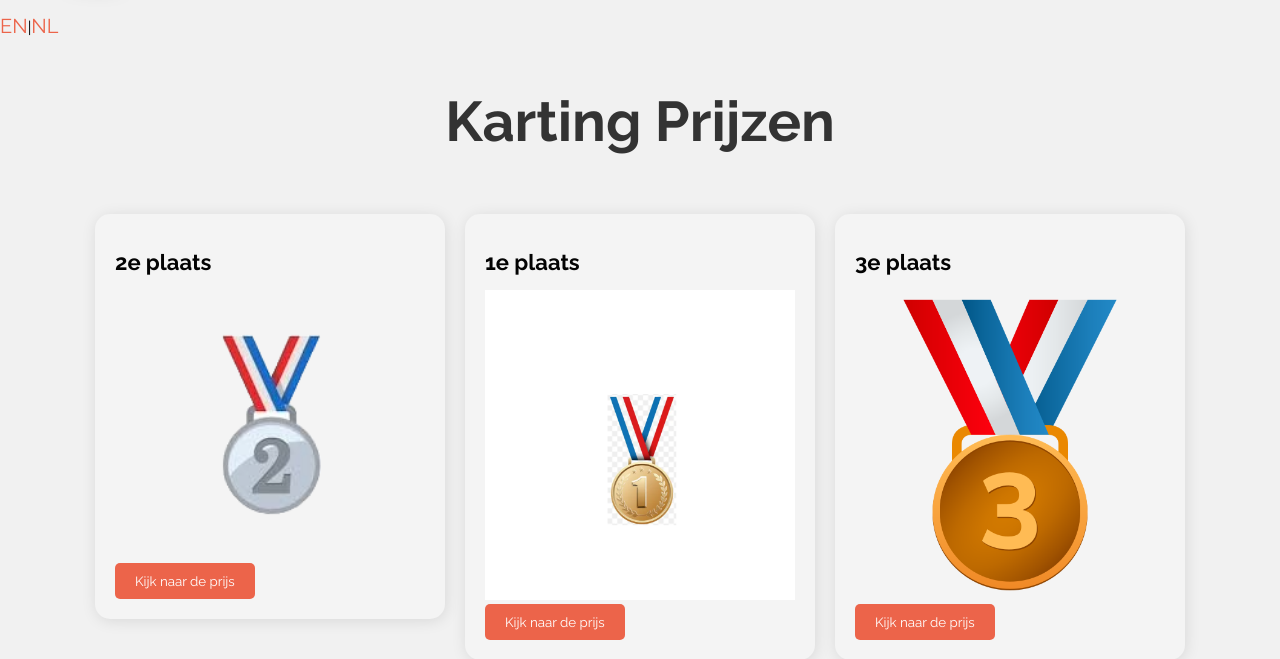
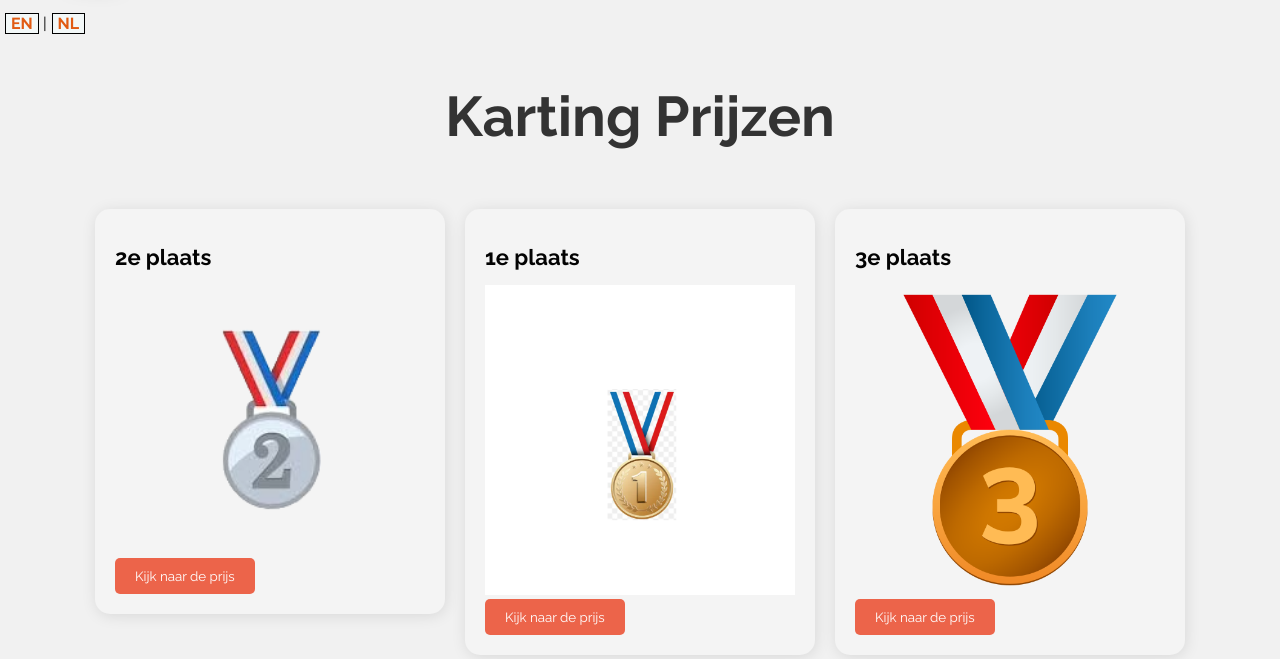
Before and after one commit to JJoshhuaaa/VistaKartApp, a PHP site: page /prijzen.php in a window 1280 px wide. Shown: the part 89-748 px from the top of the page. Run offline with PHP 8.4, Linux system fonts and the light colour scheme.

Commit message:
vertaling

```diff
--- a/css/prijzen.css
+++ b/css/prijzen.css
@@ -118,19 +118,17 @@ body {
     display: block;
     margin: 0 auto;
 }
-.en {
-    font-size: 20px;
-    position: flex;
-    color: #EC644A;
+
+#language {
+    color: rgb(225, 91, 19);
+    padding-left: 5px;
     text-decoration: none;
-    border: none;
-}
-.nl {
-    font-size: 20px;
-    position: flex;
-    color: #EC644A;
-    text-decoration: none;
-    border: none;
+    font-weight: bold;
+    border: 1px solid rgb(0, 0, 0);
+    background-color: #f3f8f8;
+    padding-left: 5px;
+    padding-right: 5px;
+    margin-left: 5px;
 }
 
 @media  (max-width: 768px) {
--- a/index.php
+++ b/index.php
@@ -20,6 +20,8 @@
     <!--import header-footer css-->
     <link rel="stylesheet" href="header-footer/header-footer.css">
 
+    <br><a href="?lang=en" id='language' class='en'>EN</a>  |<a href="?lang=nl" id='language'>NL</a>
+
     <div class="center">
         <div class="frontpage-container">
             <div class="text-section">
--- a/info.php
+++ b/info.php
@@ -20,6 +20,8 @@
     <script src="./header-footer/header-footer.js"></script>
     <!--import header-footer css-->
     <link rel="stylesheet" href="header-footer/header-footer.css">
+
+    <br><a href="?lang=en" id='language' class='en'>EN</a>  |<a href="?lang=nl" id='language'>NL</a>
     <!--info-->
     <section class="info-details">
         <h1>Informatie</h1>
--- a/prijzen.php
+++ b/prijzen.php
@@ -19,7 +19,8 @@
     <script src="./header-footer/header-footer.js"></script>
     <link rel="stylesheet" href="header-footer/header-footer.css">
 
-        <br><a href="?lang=en" id='language' class='en'>EN</a>|<a href="?lang=nl" id='language' class="nl">NL</a>
+        <br><a href="?lang=en" id='language' class='en'>EN</a>  |<a href="?lang=nl" id='language'>NL</a>
+
         <section class="pricing-section">
             <h1><?php echo $language["heading"]; ?></h1>
 
```
Also changed, not shown: css/index.css (+13 -0 lines), css/info.css (+13 -0 lines).
